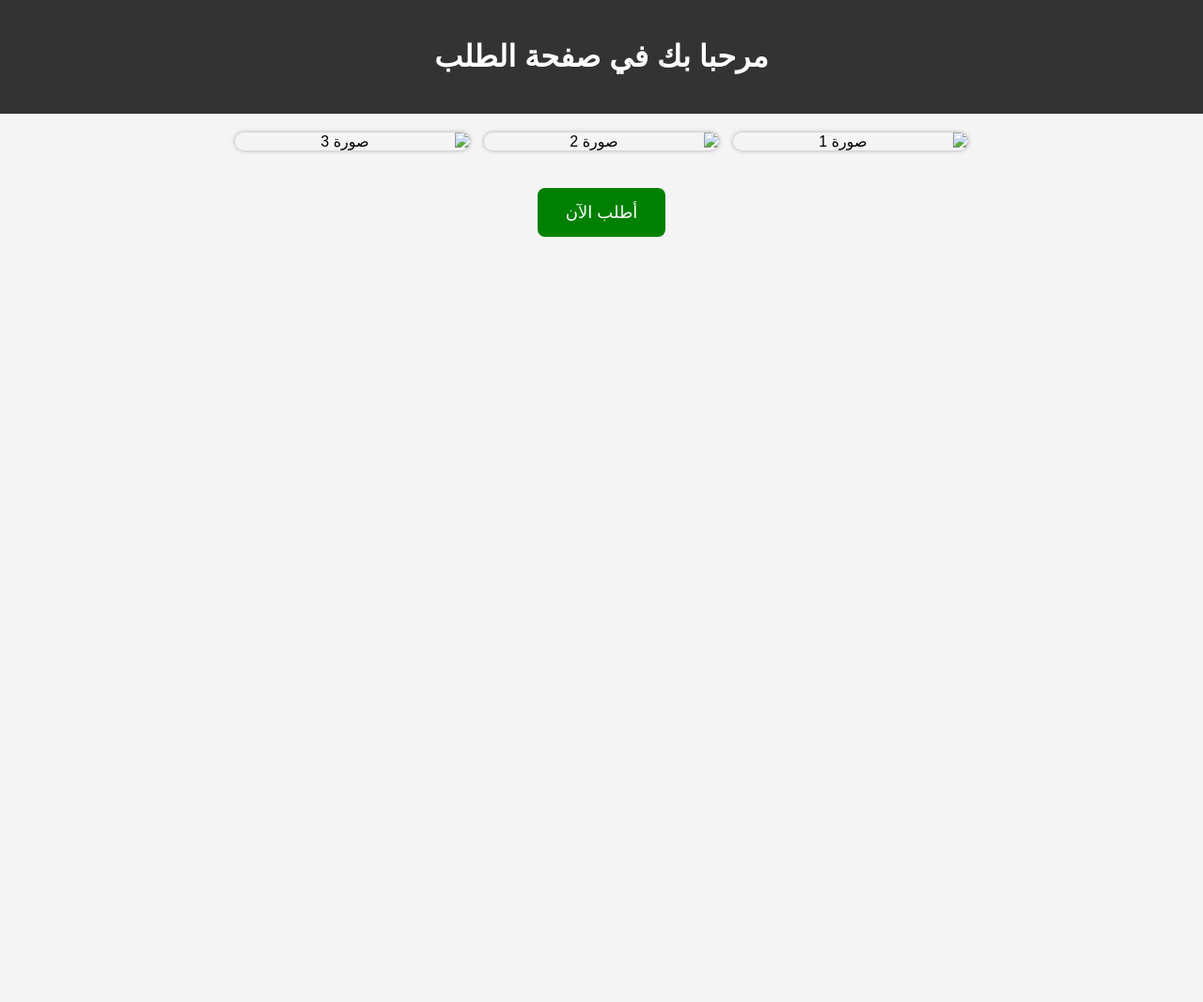
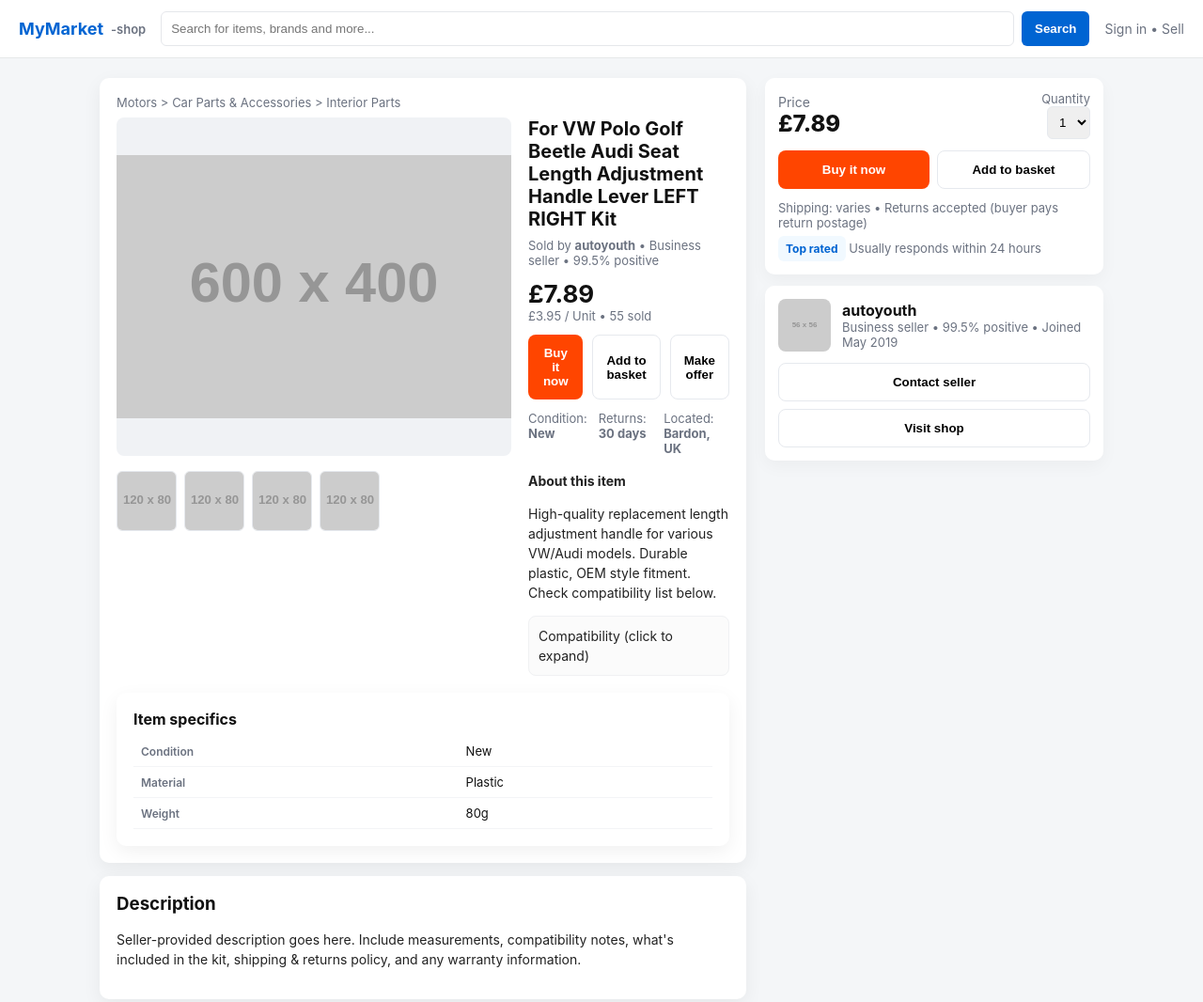
Before and after one commit to mounibbtm/Mounib-ite, a plain HTML site: page index.html in a window 1280 px wide. Shown: the whole page at 94% size. Before the commit the page ends 800 px from the top, so only its background shows below. Drawn offline with Linux system fonts and the light colour scheme; placeholder pictures from the web are drawn by us.

Commit message:
Update index.html

```diff
--- a/index.html
+++ b/index.html
@@ -1,210 +1,230 @@
-<!DOCTYPE html>
-<html lang="ar" dir="rtl">
+<!doctype html>
+<html lang="en">
 <head>
-  <meta charset="UTF-8">
-  <meta name="viewport" content="width=device-width, initial-scale=1.0">
-  <title>الطلب الآن</title>
+  <meta charset="utf-8" />
+  <meta name="viewport" content="width=device-width,initial-scale=1" />
+  <title>Product — Landing (eBay-like)</title>
   <style>
-    body {
-      font-family: Arial, sans-serif;
-      text-align: center;
-      background: #f4f4f4;
-      margin: 0;
-      padding: 0;
+    :root{
+      --blue:#0064d2; --red:#ff4500; --yellow:#ffd100;
+      --muted:#6b7280; --card:#ffffff; --bg:#f4f6f8;
+      font-family: Inter, ui-sans-serif, system-ui, -apple-system, "Segoe UI", Roboto, "Helvetica Neue", Arial;
     }
-    header {
-      background: #333;
-      color: white;
-      padding: 20px;
-    }
-    .images {
-      display: flex;
-      justify-content: center;
-      flex-wrap: wrap;
-      gap: 15px;
-      margin: 20px;
-    }
-    .images img {
-      width: 250px;
-      border-radius: 10px;
-      box-shadow: 0 0 5px rgba(0,0,0,0.3);
-    }
-    .btn {
-      background: green;
-      color: white;
-      padding: 15px 30px;
-      border: none;
-      border-radius: 8px;
-      font-size: 18px;
-      cursor: pointer;
-      margin: 20px 0;
-    }
-    .btn:hover {
-      background: darkgreen;
-    }
-    /* Popup */
-    .modal {
-      display: none;
-      position: fixed;
-      z-index: 1;
-      left: 0; top: 0;
-      width: 100%; height: 100%;
-      background-color: rgba(0,0,0,0.5);
-    }
-    .modal-content {
-      background: white;
-      margin: 10% auto;
-      padding: 20px;
-      border-radius: 10px;
-      width: 90%;
-      max-width: 400px;
-      text-align: right;
-    }
-    .close {
-      float: left;
-      font-size: 22px;
-      cursor: pointer;
-      color: red;
-    }
-    input, select {
-      width: 100%;
-      padding: 10px;
-      margin: 8px 0;
-      border: 1px solid #ccc;
-      border-radius: 5px;
-    }
-    .radio-group {
-      text-align: right;
-      margin: 10px 0;
-    }
-    .radio-group label {
-      display: block;
-    }
-    .submit-btn {
-      background: green;
-      color: white;
-      padding: 12px;
-      border: none;
-      border-radius: 8px;
-      font-size: 16px;
-      cursor: pointer;
-      width: 100%;
-    }
-    .submit-btn:hover {
-      background: darkgreen;
+    *{box-sizing:border-box}
+    body{margin:0;background:var(--bg);color:#111}
+    /* header */
+    .topbar{background:#fff;box-shadow:0 1px 0 rgba(0,0,0,.06);padding:12px 20px;display:flex;align-items:center;gap:16px}
+    .logo{display:flex;align-items:center;gap:8px;font-weight:700;font-size:18px;color:var(--blue)}
+    .search{flex:1;display:flex;gap:8px}
+    .search input{flex:1;padding:10px;border:1px solid #e5e7eb;border-radius:6px}
+    .search button{padding:10px 14px;border-radius:6px;border:0;background:var(--blue);color:#fff;font-weight:600}
+    .account{font-size:14px;color:var(--muted)}
+
+    /* container */
+    .container{max-width:1100px;margin:22px auto;padding:0 16px;display:grid;grid-template-columns: 1fr 360px;gap:20px;align-items:start}
+
+    /* left card (gallery + details) */
+    .card{background:var(--card);border-radius:10px;padding:18px;box-shadow:0 6px 20px rgba(2,6,23,.06)}
+    .breadcrumbs{font-size:13px;color:var(--muted);margin-bottom:8px}
+    .product-grid{display:grid;grid-template-columns:420px 1fr;gap:18px}
+    .gallery{display:flex;flex-direction:column;gap:10px}
+    .main-img{width:100%;height:360px;border-radius:8px;overflow:hidden;background:#f0f2f5;display:flex;align-items:center;justify-content:center}
+    .main-img img{max-width:100%;max-height:100%;object-fit:contain}
+    .thumbs{display:flex;gap:8px;margin-top:6px}
+    .thumbs img{width:64px;height:64px;object-fit:cover;border-radius:6px;border:1px solid #e6e9ee;cursor:pointer}
+
+    .details h1{font-size:20px;margin:0 0 8px}
+    .meta{color:var(--muted);font-size:13px;margin-bottom:12px}
+    .price-row{display:flex;gap:12px;align-items:center;margin-bottom:12px}
+    .price{font-size:26px;font-weight:700;color:#111}
+    .bulk{font-size:13px;color:var(--muted)}
+    .buy-actions{display:flex;gap:10px;margin-bottom:12px}
+    .btn{padding:12px 14px;border-radius:8px;border:0;font-weight:700;cursor:pointer}
+    .btn-primary{background:var(--red);color:#fff}
+    .btn-ghost{background:#fff;border:1px solid #e6e9ee}
+    .small{font-size:13px}
+
+    .info-list{display:flex;gap:12px;color:var(--muted);font-size:13px;margin-top:6px}
+
+    /* right card (buy box & seller) */
+    .buy-box{position:sticky;top:18px}
+    .box{background:var(--card);border-radius:10px;padding:14px;box-shadow:0 6px 18px rgba(2,6,23,.04);margin-bottom:12px}
+    .seller{display:flex;gap:12px;align-items:center}
+    .seller img{width:56px;height:56px;border-radius:8px;object-fit:cover}
+    .seller .smeta{font-size:13px;color:var(--muted)}
+    .badge{display:inline-block;padding:6px 8px;border-radius:6px;background:#f1f9ff;color:var(--blue);font-weight:700;font-size:12px}
+
+    /* compatibility table */
+    .compat{margin-top:12px}
+    table{width:100%;border-collapse:collapse;font-size:13px}
+    th,td{padding:8px;border-bottom:1px solid #f3f4f6;text-align:left}
+    th{color:var(--muted);font-weight:600;font-size:12px}
+
+    /* description */
+    .desc{margin-top:16px;font-size:14px;line-height:1.5;color:#222}
+    .accordion{margin-top:12px}
+    .acc-head{cursor:pointer;padding:10px;border-radius:8px;background:#fbfbfb;border:1px solid #f0f1f3}
+
+    /* responsive */
+    @media (max-width:980px){
+      .container{grid-template-columns:1fr; padding-bottom:40px}
+      .product-grid{grid-template-columns:1fr}
+      .main-img{height:300px}
+      .buy-box{position:static}
     }
   </style>
 </head>
 <body>
-
-  <header>
-    <h1>مرحبا بك في صفحة الطلب</h1>
+  <header class="topbar">
+    <div class="logo">MyMarket<span class="small" style="color:var(--muted);font-weight:600">-shop</span></div>
+    <div class="search">
+      <input placeholder="Search for items, brands and more..." aria-label="Search">
+      <button>Search</button>
+    </div>
+    <div class="account">Sign in • Sell</div>
   </header>
 
-  <!-- الصور -->
-  <div class="images">
-    <img src="photo1.jpg" alt="صورة 1">
-    <img src="photo2.jpg" alt="صورة 2">
-    <img src="photo3.jpg" alt="صورة 3">
-  </div>
+  <main class="container">
+    <section>
+      <div class="card">
+        <div class="breadcrumbs">Motors > Car Parts & Accessories > Interior Parts</div>
 
-  <!-- زر الطلب -->
-  <button class="btn" id="orderBtn">أطلب الآن</button>
+        <div class="product-grid">
+          <div class="gallery">
+            <div class="main-img" id="mainImg">
+              <img src="https://via.placeholder.com/600x400?text=Product+Image+1" id="currentImage" alt="Product">
+            </div>
+            <div class="thumbs" id="thumbs">
+              <img src="https://via.placeholder.com/120x80?text=1" data-src="https://via.placeholder.com/600x400?text=Product+Image+1" alt="">
+              <img src="https://via.placeholder.com/120x80?text=2" data-src="https://via.placeholder.com/600x400?text=Product+Image+2" alt="">
+              <img src="https://via.placeholder.com/120x80?text=3" data-src="https://via.placeholder.com/600x400?text=Product+Image+3" alt="">
+              <img src="https://via.placeholder.com/120x80?text=4" data-src="https://via.placeholder.com/600x400?text=Product+Image+4" alt="">
+            </div>
+          </div>
 
-  <!-- الفورم popup -->
-  <div id="orderModal" class="modal">
-    <div class="modal-content">
-      <span class="close" id="closeBtn">&times;</span>
-      <h2>معلومات الطلب</h2>
-      <form>
-        <label>الإسم:</label>
-        <input type="text" name="name" required>
+          <div class="details">
+            <h1>For VW Polo Golf Beetle Audi Seat Length Adjustment Handle Lever LEFT RIGHT Kit</h1>
+            <div class="meta">Sold by <strong>autoyouth</strong> • Business seller • 99.5% positive</div>
 
-        <label>رقم الهاتف:</label>
-        <input type="tel" name="phone" required>
+            <div class="price-row">
+              <div>
+                <div class="price">£7.89</div>
+                <div class="bulk small">£3.95 / Unit • 55 sold</div>
+              </div>
+            </div>
 
-        <label>الولاية:</label>
-        <select name="wilaya" required>
-          <option value="">اختر ولايتك</option>
-          <option>أدرار</option>
-          <option>الشلف</option>
-          <option>الأغواط</option>
-          <option>أم البواقي</option>
-          <option>باتنة</option>
-          <option>بجاية</option>
-          <option>بسكرة</option>
-          <option>بشار</option>
-          <option>البليدة</option>
-          <option>البويرة</option>
-          <option>تمنراست</option>
-          <option>تبسة</option>
-          <option>تلمسان</option>
-          <option>تيارت</option>
-          <option>تيزي وزو</option>
-          <option>الجزائر</option>
-          <option>الجلفة</option>
-          <option>جيجل</option>
-          <option>سطيف</option>
-          <option>سعيدة</option>
-          <option>سكيكدة</option>
-          <option>سيدي بلعباس</option>
-          <option>عنابة</option>
-          <option>قالمة</option>
-          <option>قسنطينة</option>
-          <option>المدية</option>
-          <option>مستغانم</option>
-          <option>المسيلة</option>
-          <option>معسكر</option>
-          <option>ورقلة</option>
-          <option>وهران</option>
-          <option>البيض</option>
-          <option>إليزي</option>
-          <option>برج بوعريريج</option>
-          <option>بومرداس</option>
-          <option>الطارف</option>
-          <option>تندوف</option>
-          <option>تيسمسيلت</option>
-          <option>الوادي</option>
-          <option>خنشلة</option>
-          <option>سوق أهراس</option>
-          <option>تيبازة</option>
-          <option>ميلة</option>
-          <option>عين الدفلى</option>
-          <option>النعامة</option>
-          <option>عين تموشنت</option>
-          <option>غرداية</option>
-          <option>غليزان</option>
-          <option>تيميمون</option>
-          <option>برج باجي مختار</option>
-          <option>أولاد جلال</option>
-          <option>بني عباس</option>
-          <option>عين صالح</option>
-          <option>عين قزام</option>
-          <option>تقرت</option>
-          <option>جانت</option>
-          <option>المغير</option>
-          <option>المنيعة</option>
-        </select>
+            <div class="buy-actions">
+              <button class="btn btn-primary">Buy it now</button>
+              <button class="btn btn-ghost">Add to basket</button>
+              <button class="btn btn-ghost">Make offer</button>
+            </div>
 
-        <div class="radio-group">
-          <label><input type="radio" name="delivery" value="600" required> لباب الدار - 600 دج</label>
-          <label><input type="radio" name="delivery" value="400"> للمكتب - 400 دج</label>
+            <div class="info-list">
+              <div>Condition: <strong>New</strong></div>
+              <div>Returns: <strong>30 days</strong></div>
+              <div>Located: <strong>Bardon, UK</strong></div>
+            </div>
+
+            <div class="desc">
+              <p><strong>About this item</strong></p>
+              <p>High-quality replacement length adjustment handle for various VW/Audi models. Durable plastic, OEM style fitment. Check compatibility list below.</p>
+              <div class="accordion">
+                <div class="acc-head" onclick="toggleAcc(this)">Compatibility (click to expand)</div>
+                <div class="acc-body" style="display:none;margin-top:10px">
+                  <table>
+                    <thead><tr><th>Make</th><th>Model</th><th>Year/Engine</th></tr></thead>
+                    <tbody>
+                      <tr><td>Audi</td><td>A1</td><td>2015-2016 (many variants)</td></tr>
+                      <tr><td>VW</td><td>Golf / Polo</td><td>2008-2016</td></tr>
+                      <tr><td>Seat</td><td>Ibiza</td><td>2009-2018</td></tr>
+                    </tbody>
+                  </table>
+                </div>
+              </div>
+
+            </div>
+          </div>
         </div>
 
-        <button type="submit" class="submit-btn">تأكيد الطلب</button>
-      </form>
-    </div>
-  </div>
+        <div style="margin-top:18px" class="card">
+          <strong>Item specifics</strong>
+          <table style="margin-top:8px">
+            <tbody>
+              <tr><th>Condition</th><td>New</td></tr>
+              <tr><th>Material</th><td>Plastic</td></tr>
+              <tr><th>Weight</th><td>80g</td></tr>
+            </tbody>
+          </table>
+        </div>
+
+      </div>
+
+      <!-- long description -->
+      <div class="card" style="margin-top:14px">
+        <h3 style="margin:0 0 10px">Description</h3>
+        <p class="desc">Seller-provided description goes here. Include measurements, compatibility notes, what's included in the kit, shipping & returns policy, and any warranty information.</p>
+      </div>
+
+    </section>
+
+    <aside class="buy-box">
+      <div class="box">
+        <div style="display:flex;justify-content:space-between;align-items:center">
+          <div>
+            <div style="font-size:14px;color:var(--muted)">Price</div>
+            <div style="font-size:24px;font-weight:800">£7.89</div>
+          </div>
+          <div style="text-align:right">
+            <div style="font-size:13px;color:var(--muted)">Quantity</div>
+            <select style="padding:8px;border-radius:6px;border:1px solid #e6e9ee">
+              <option>1</option><option>2</option><option>3</option>
+            </select>
+          </div>
+        </div>
+
+        <div style="margin-top:12px;display:flex;gap:8px">
+          <button class="btn btn-primary" style="flex:1">Buy it now</button>
+          <button class="btn btn-ghost" style="flex:1">Add to basket</button>
+        </div>
+
+        <div style="margin-top:12px;font-size:13px;color:var(--muted)">
+          <div>Shipping: varies • Returns accepted (buyer pays return postage)</div>
+          <div style="margin-top:6px"><span class="badge">Top rated</span> Usually responds within 24 hours</div>
+        </div>
+      </div>
+
+      <div class="box">
+        <div class="seller">
+          <img src="https://via.placeholder.com/56" alt="seller">
+          <div>
+            <div style="font-weight:700">autoyouth</div>
+            <div class="smeta">Business seller • 99.5% positive • Joined May 2019</div>
+          </div>
+        </div>
+
+        <div style="margin-top:12px">
+          <button class="btn btn-ghost" style="width:100%">Contact seller</button>
+          <button class="btn btn-ghost" style="width:100%;margin-top:8px">Visit shop</button>
+        </div>
+      </div>
+
+    </aside>
+  </main>
 
   <script>
-    const orderBtn = document.getElementById('orderBtn');
-    const modal = document.getElementById('orderModal');
-    const closeBtn = document.getElementById('closeBtn');
+    // thumbnail switching
+    document.querySelectorAll('#thumbs img').forEach(img=>{
+      img.addEventListener('click', ()=> {
+        const src = img.getAttribute('data-src');
+        document.getElementById('currentImage').src = src;
+      });
+    });
 
-    orderBtn.onclick = () => modal.style.display = "block";
-    closeBtn.onclick = () => modal.style.display = "none";
-    window.onclick = (e) => { if (e.target == modal) modal.style.display = "none"; }
+    function toggleAcc(el){
+      const body = el.nextElementSibling;
+      body.style.display = body.style.display === 'none' ? 'block' : 'none';
+      el.scrollIntoView({behavior:'smooth',block:'nearest'});
+    }
   </script>
-
 </body>
 </html>
```
